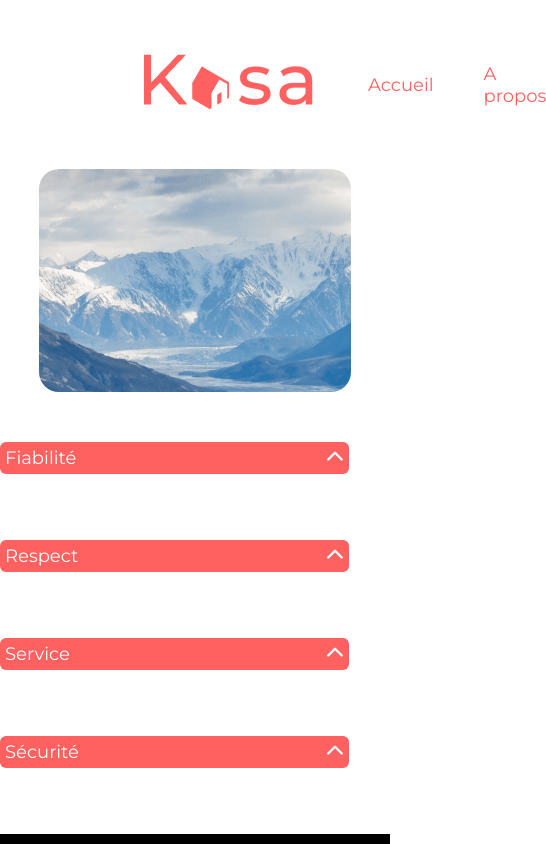
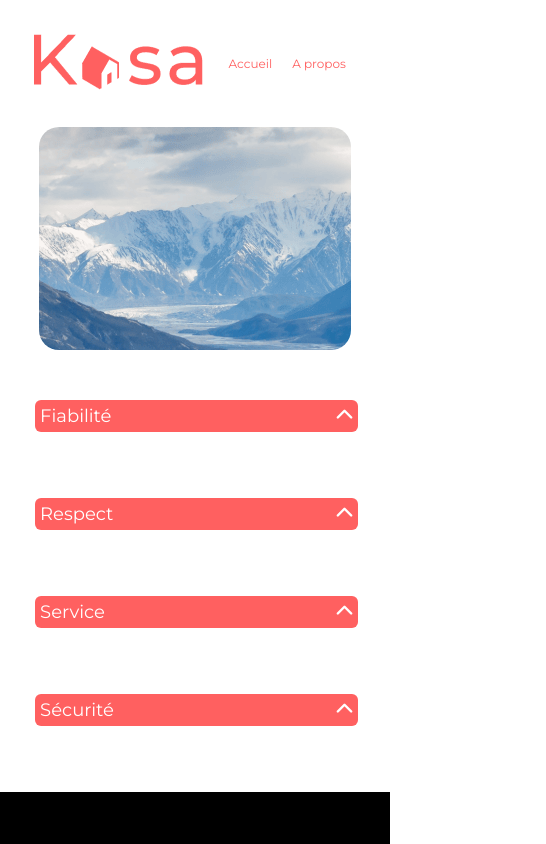
Before and after one commit to HOUBOUS/kasa-project8, a React (Create React App) app in the folder kasa-project8/: page /about in a window 390 px wide. Shown: the top 844 px of the page, 546 px wide, since content can reach past the window. Built offline with nearby package versions, Linux system fonts and the light colour scheme; a web font is replaced by a local one.

Commit message:
Supprimer les composants inutiles Appartment description et portfolio accomodation

```diff
--- a/kasa-project8/src/styles/Accomodation.css
+++ b/kasa-project8/src/styles/Accomodation.css
@@ -154,17 +154,25 @@ button:hover{
 
     }
 
+    h2{
+        font-size: 18px;
+    }
+
     .collapse_element_equipements{
         width: 82vw;
     }
 
     .collapse_element{
-        margin: 0;
+        margin: auto;
         max-width: 82vw;
     }
 
+    .collapse_content{
+       max-width: 82vw;
+    }
+
     .collapse_title{
-        width: 106%;
+        max-width: 82vw;
 
     }
 
--- a/kasa-project8/src/styles/AccomodationSlider.css
+++ b/kasa-project8/src/styles/AccomodationSlider.css
@@ -63,3 +63,21 @@
     bottom: 200px;
 
 }
+
+
+@media screen and (max-width: 767px) {
+
+    .slider .fa-chevron-right{
+        top: 35%;
+
+    }
+
+    .slider .fa-chevron-left{
+        top: 35%;
+    }
+
+
+    .slider .counter{
+        bottom: 385px;
+    }
+}
--- a/kasa-project8/src/styles/Banner.css
+++ b/kasa-project8/src/styles/Banner.css
@@ -15,3 +15,14 @@
     margin-bottom: 50px;
 
 }
+
+
+@media screen and (max-width: 767px) {
+
+    .banner{
+        max-width: 92vw;
+
+
+    }
+
+}
--- a/kasa-project8/src/styles/Body.css
+++ b/kasa-project8/src/styles/Body.css
@@ -2,3 +2,15 @@
     padding-inline: 80px;
 
 }
+
+
+@media screen and (max-width: 767px) {
+
+    .body{
+        padding-inline: 0px;
+        max-width: 92vw;
+        margin: auto;
+
+    }
+
+}
--- a/kasa-project8/src/styles/Collapse.css
+++ b/kasa-project8/src/styles/Collapse.css
@@ -1,12 +1,3 @@
-
-@media screen and (max-width: 767px) {
-
-   .collapse_element{
-     max-width: 80vw;
-
-   }
-
-}
 
 .collapse_element{
    margin: auto;
@@ -65,3 +56,14 @@
 
 
  }
+
+ @media screen and (max-width: 767px) {
+
+   .collapse_element{
+      margin: auto;
+     max-width: 80vw;
+
+
+   }
+
+}
--- a/kasa-project8/src/styles/Navbar.css
+++ b/kasa-project8/src/styles/Navbar.css
@@ -27,3 +27,19 @@
 .navbar :first-child{
     margin-right: auto;
 }
+
+
+
+
+@media screen and (max-width: 767px) {
+
+    .navbar{
+
+        padding: 30px 25px;
+        font-size: 12px;
+        gap: 20px;
+
+
+    }
+
+}
```
